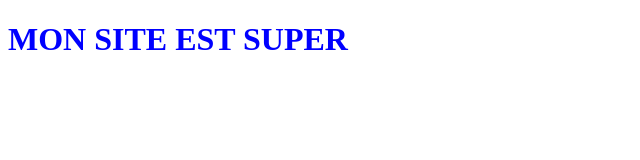
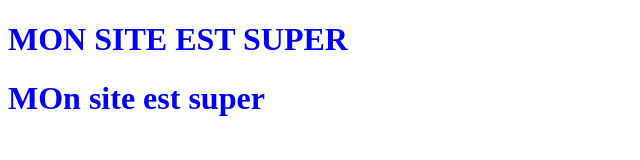
Before and after one commit to Eliot-b-git/OpenclassroomsProject, a plain HTML site: page index.html in a window 1280 px wide. Shown: the whole page, without its empty margins (0-640 px from the left). Drawn offline with Linux system fonts and the light colour scheme.

```diff
--- a/index.html
+++ b/index.html
@@ -8,5 +8,6 @@
 </head>
 <body>
 	<h1>MON SITE EST SUPER</h1>
+	<h1> MOn site est super</h1>
 </body>
 </html>
```
